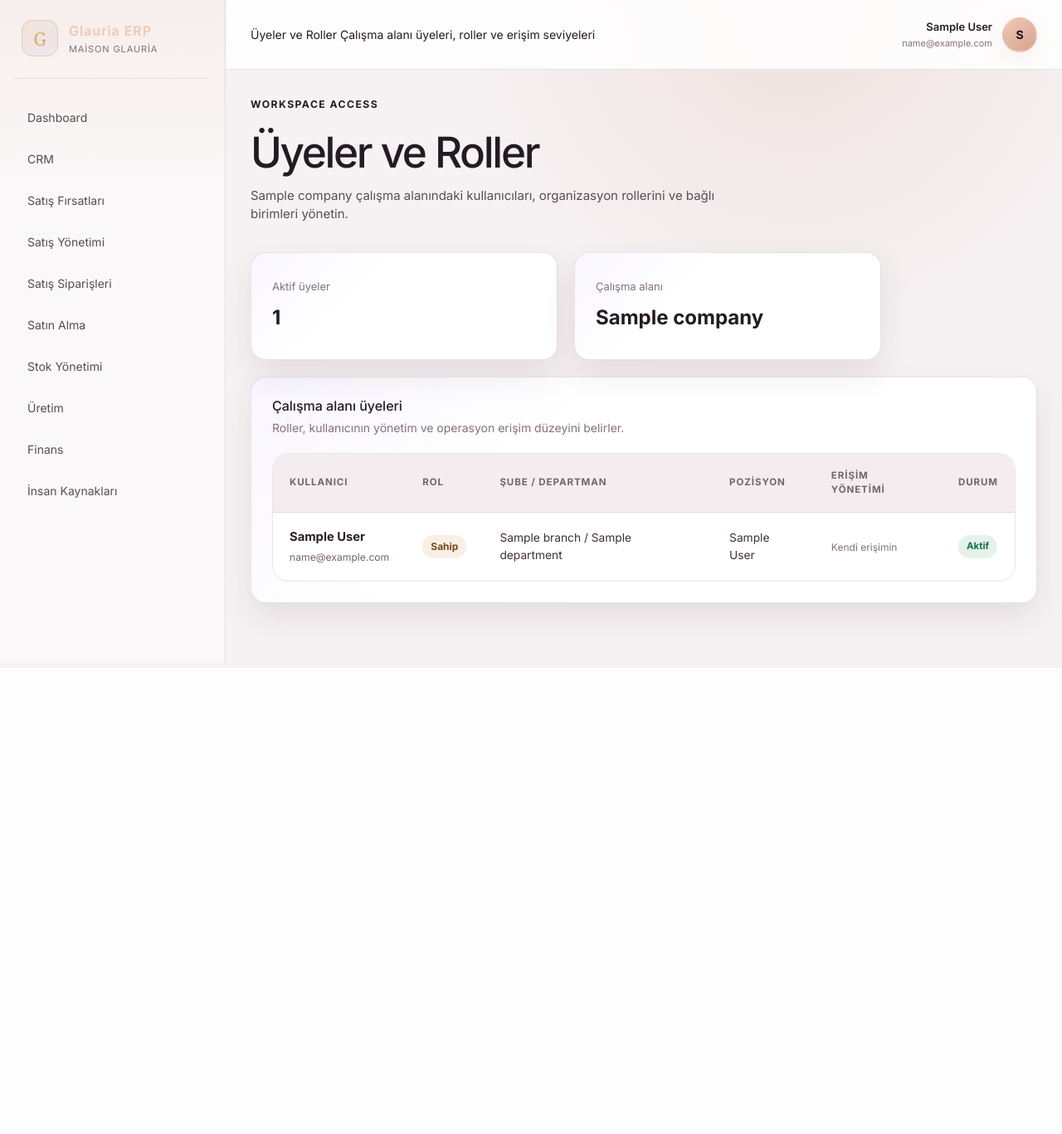
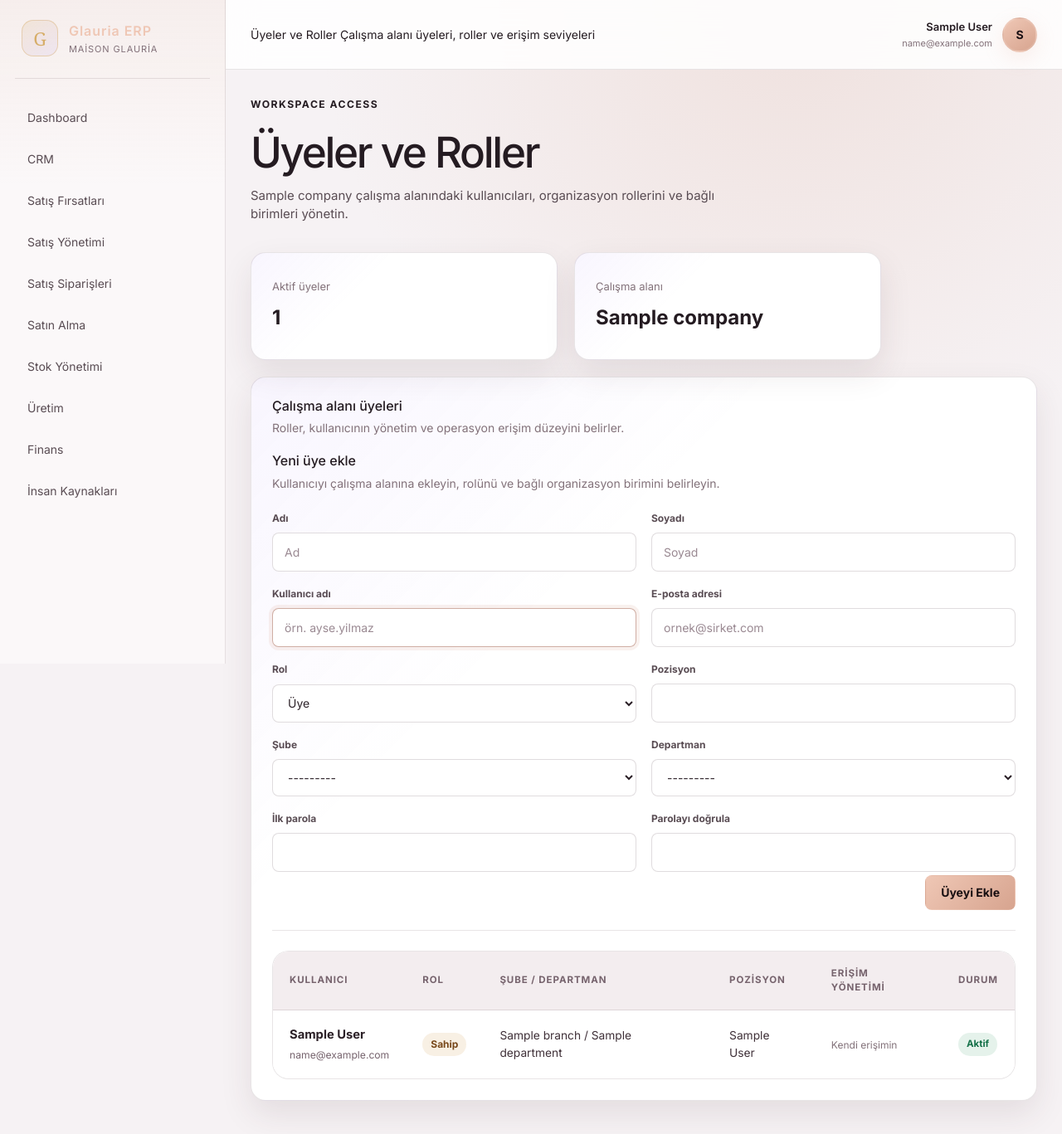
Before and after one commit to ikrabaser/glauria-erp, a Django app: page /accounts/workspace/members/ in a window 1280 px wide. Shown: the top 1367 px of the page at 83% size. Before the commit the page ends 800 px from the top, so only its background shows below. Run offline with Django 5.2, Linux system fonts and the light colour scheme; a user stored in the database is signed in; tables that the repository leaves empty hold one stand-in row (values such as "Sample post"); parts of the project's set-up code (start-up, migrations or seed data) failed here and were passed over.

Commit message:
feat(accounts): add workspace member provisioning

```diff
--- a/apps/accounts/forms.py
+++ b/apps/accounts/forms.py
@@ -1,6 +1,9 @@
 from django import forms
+from django.contrib.auth.forms import UserCreationForm
 
-from .models import User
+from apps.organizations.models import Branch, Department
+
+from .models import OrganizationMembership, User
 
 
 class ProfileForm(forms.ModelForm):
@@ -22,3 +25,98 @@ class ProfileForm(forms.ModelForm):
                 attrs={"placeholder": "ornek@sirket.com"}
             ),
         }
+
+
+class WorkspaceMemberCreateForm(UserCreationForm):
+    role = forms.ChoiceField(
+        choices=OrganizationMembership.Role.choices,
+        label="Rol",
+    )
+
+    branch = forms.ModelChoiceField(
+        queryset=Branch.objects.none(),
+        label="Şube",
+    )
+
+    department = forms.ModelChoiceField(
+        queryset=Department.objects.none(),
+        label="Departman",
+    )
+
+    job_title = forms.CharField(
+        max_length=150,
+        required=False,
+        label="Pozisyon",
+    )
+
+    class Meta(UserCreationForm.Meta):
+        model = User
+        fields = [
+            "username",
+            "first_name",
+            "last_name",
+            "email",
+            "role",
+            "branch",
+            "department",
+            "job_title",
+        ]
+
+        widgets = {
+            "username": forms.TextInput(
+                attrs={"placeholder": "örn. ayse.yilmaz"}
+            ),
+            "first_name": forms.TextInput(
+                attrs={"placeholder": "Ad"}
+            ),
+            "last_name": forms.TextInput(
+                attrs={"placeholder": "Soyad"}
+            ),
+            "email": forms.EmailInput(
+                attrs={"placeholder": "ornek@sirket.com"}
+            ),
+            "job_title": forms.TextInput(
+                attrs={"placeholder": "örn. Üretim Uzmanı"}
+            ),
+        }
+
+    def __init__(self, *args, company=None, **kwargs):
+        super().__init__(*args, **kwargs)
+
+        self.fields["role"].choices = [
+            (value, label)
+            for value, label in OrganizationMembership.Role.choices
+            if value != OrganizationMembership.Role.OWNER
+        ]
+        self.fields["role"].initial = (
+            OrganizationMembership.Role.MEMBER
+        )
+
+        if company:
+            self.fields["branch"].queryset = Branch.objects.filter(
+                company=company,
+                is_active=True,
+            ).order_by("name")
+
+            self.fields["department"].queryset = Department.objects.filter(
+                branch__company=company,
+                is_active=True,
+            ).order_by("branch__name", "name")
+
+    def clean(self):
+        cleaned_data = super().clean()
+
+        branch = cleaned_data.get("branch")
+        department = cleaned_data.get("department")
+
+        if (
+            branch
+            and department
+            and department.branch_id != branch.id
+        ):
+            self.add_error(
+                "department",
+                "Seçilen departman, seçilen şubeye ait olmalıdır.",
+            )
+
+        return cleaned_data
--- a/apps/accounts/urls.py
+++ b/apps/accounts/urls.py
@@ -4,6 +4,7 @@ from .views import (
     login_redirect,
     profile_settings,
     workspace_members,
+    workspace_member_create,
     workspace_member_access_update,
 )
 
@@ -18,8 +19,13 @@ urlpatterns = [
         name="workspace_members",
     ),
     path(
-        "workspace/members/<uuid:membership_id>/access/",
-        workspace_member_access_update,
-        name="workspace_member_access_update",
+        "workspace/members/create/",
+        workspace_member_create,
+        name="workspace_member_create",
+    ),
+    path(
+    "workspace/members/<int:membership_id>/access/",
+    workspace_member_access_update,
+    name="workspace_member_access_update",
     ),
 ]
--- a/apps/accounts/views.py
+++ b/apps/accounts/views.py
@@ -9,8 +9,9 @@ from django.shortcuts import get_object_or_404
 from django.views.decorators.http import require_POST
 
 
-from .forms import ProfileForm
-from .models import OrganizationMembership
+from .forms import ProfileForm, WorkspaceMemberCreateForm
+from apps.organizations.models import CompanySubscription
+from .models import OrganizationMembership, User
 
 @login_required
 def login_redirect(request):
@@ -111,6 +112,9 @@ def workspace_members(request):
             "user__username",
         )
     )
+    member_form = WorkspaceMemberCreateForm(
+        company=current_membership.company,
+    )
 
     return render(
         request,
@@ -118,8 +122,89 @@ def workspace_members(request):
         {
             "memberships": memberships,
             "current_membership": current_membership,
+            "member_form": member_form,
         },
     )
+
+@login_required
+@require_POST
+def workspace_member_create(request):
+    current_membership = (
+        request.user.organization_memberships
+        .select_related("company")
+        .filter(is_active=True)
+        .order_by("-is_primary", "created_at")
+        .first()
+    )
+
+    if not current_membership:
+        return redirect("dashboard:home")
+
+    if current_membership.role not in {
+        OrganizationMembership.Role.OWNER,
+        OrganizationMembership.Role.ADMIN,
+    }:
+        return HttpResponseForbidden(
+            "Bu işlem için yetkiniz bulunmuyor."
+        )
+
+    subscription = (
+        CompanySubscription.objects
+        .filter(company=current_membership.company)
+        .first()
+    )
+
+    active_member_count = (
+        current_membership.company.memberships
+        .filter(is_active=True)
+        .count()
+    )
+
+    if (
+        subscription
+        and active_member_count >= subscription.member_limit
+    ):
+        return HttpResponseBadRequest(
+            "Çalışma alanı üye limitine ulaşıldı."
+        )
+
+    form = WorkspaceMemberCreateForm(
+        request.POST,
+        company=current_membership.company,
+    )
+
+    if not form.is_valid():
+        return redirect("accounts:workspace_members")
+
+    selected_role = form.cleaned_data["role"]
+
+    if (
+        current_membership.role == OrganizationMembership.Role.ADMIN
+        and selected_role in {
+            OrganizationMembership.Role.OWNER,
+            OrganizationMembership.Role.ADMIN,
+        }
+    ):
+        return HttpResponseForbidden(
+            "Yöneticiler Sahip veya Yönetici rolüyle üye ekleyemez."
+        )
+
+    user = form.save(commit=False)
+    user.user_type = User.UserType.INTERNAL
+    user.save()
+
+    OrganizationMembership.objects.create(
+        user=user,
+        company=current_membership.company,
+        branch=form.cleaned_data["branch"],
+        department=form.cleaned_data["department"],
+        role=selected_role,
+        job_title=form.cleaned_data["job_title"],
+        is_primary=True,
+        is_active=True,
+    )
+
+    return redirect("accounts:workspace_members")
 @login_required
 @require_POST
 def workspace_member_access_update(request, membership_id):
--- a/static/css/settings.css
+++ b/static/css/settings.css
@@ -1052,3 +1052,32 @@ html[data-theme="light"] .billing-status--suspended {
         text-align: left;
     }
 }
+/* Workspace member creation */
+
+.workspace-members__create {
+    margin: 0 0 24px;
+    padding: 0 0 24px;
+    border-bottom: 1px solid var(--color-border);
+}
+
+.workspace-members__create h3 {
+    margin: 0;
+    color: var(--color-text);
+    font-size: 16px;
+}
+
+.workspace-members__create p {
+    margin: 7px 0 0;
+    color: var(--color-text-muted);
+    font-size: 14px;
+    line-height: 1.55;
+}
+
+.workspace-member-create-form {
+    margin-top: 22px;
+}
+
+.workspace-member-create-form input,
+.workspace-member-create-form select {
+    width: 100%;
+}
--- a/templates/accounts/workspace_members.html
+++ b/templates/accounts/workspace_members.html
@@ -41,6 +41,104 @@
                     Roller, kullanıcının yönetim ve operasyon erişim düzeyini belirler.
                 </p>
             </div>
+        </div>
+                <div class="workspace-members__create">
+            <div>
+                <h3>Yeni üye ekle</h3>
+                <p>
+                    Kullanıcıyı çalışma alanına ekleyin, rolünü ve
+                    bağlı organizasyon birimini belirleyin.
+                </p>
+            </div>
+
+            <form
+                method="post"
+                action="{% url 'accounts:workspace_member_create' %}"
+                class="workspace-member-create-form"
+            >
+                {% csrf_token %}
+
+                <div class="customer-form__grid">
+                    <div class="customer-form__field">
+                        <label for="{{ member_form.first_name.id_for_label }}">
+                            {{ member_form.first_name.label }}
+                        </label>
+                        {{ member_form.first_name }}
+                    </div>
+
+                    <div class="customer-form__field">
+                        <label for="{{ member_form.last_name.id_for_label }}">
+                            {{ member_form.last_name.label }}
+                        </label>
+                        {{ member_form.last_name }}
+                    </div>
+
+                    <div class="customer-form__field">
+                        <label for="{{ member_form.username.id_for_label }}">
+                            {{ member_form.username.label }}
+                        </label>
+                        {{ member_form.username }}
+                    </div>
+
+                    <div class="customer-form__field">
+                        <label for="{{ member_form.email.id_for_label }}">
+                            {{ member_form.email.label }}
+                        </label>
+                        {{ member_form.email }}
+                    </div>
+
+                    <div class="customer-form__field">
+                        <label for="{{ member_form.role.id_for_label }}">
+                            {{ member_form.role.label }}
+                        </label>
+                        {{ member_form.role }}
+                    </div>
+
+                    <div class="customer-form__field">
+                        <label for="{{ member_form.job_title.id_for_label }}">
+                            {{ member_form.job_title.label }}
+                        </label>
+                        {{ member_form.job_title }}
+                    </div>
+
+                    <div class="customer-form__field">
+                        <label for="{{ member_form.branch.id_for_label }}">
+                            {{ member_form.branch.label }}
+                        </label>
+                        {{ member_form.branch }}
+                    </div>
+
+                    <div class="customer-form__field">
+                        <label for="{{ member_form.department.id_for_label }}">
+                            {{ member_form.department.label }}
+                        </label>
+                        {{ member_form.department }}
+                    </div>
+
+                    <div class="customer-form__field">
+                        <label for="{{ member_form.password1.id_for_label }}">
+                            İlk parola
+                        </label>
+                        {{ member_form.password1 }}
+                    </div>
+
+                    <div class="customer-form__field">
+                        <label for="{{ member_form.password2.id_for_label }}">
+                            Parolayı doğrula
+                        </label>
+                        {{ member_form.password2 }}
+                    </div>
+                </div>
+
+                <div class="customer-form__actions">
+                    <button
+                        type="submit"
+                        class="customer-form__submit"
+                    >
+                        Üyeyi Ekle
+                    </button>
+                </div>
+            </form>
         </div>
 
         <div class="data-table-wrapper">
```
